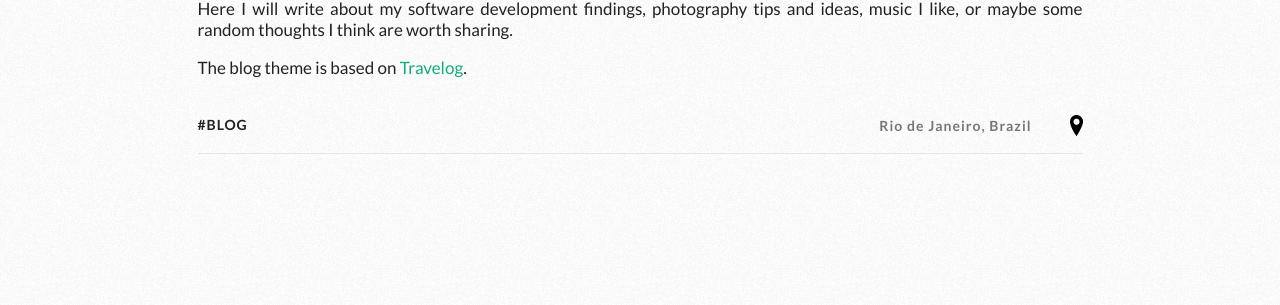
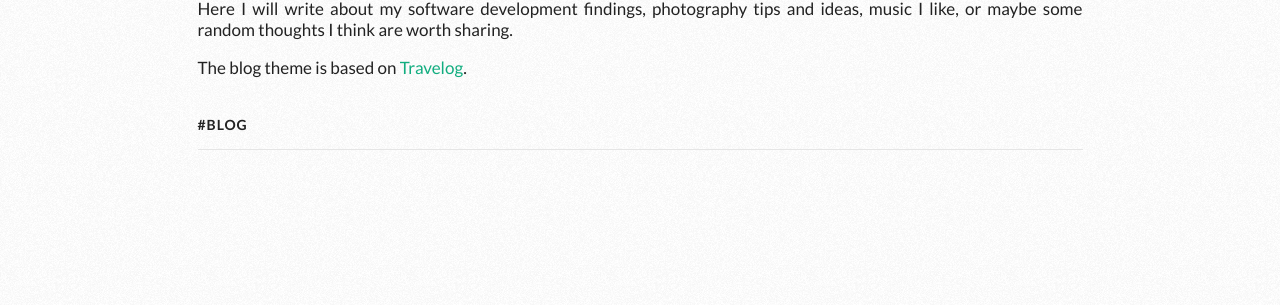
Before and after one commit to vittau/blog, a Jekyll site: the page built from _posts/2017-04-05-starting-out.markdown, in a window 1280 px wide. Shown: the part 521-826 px from the top of the page. Built offline with Jekyll 4.4.1, drawn with Linux system fonts in a browser that asks for light colours; comment, search, counter and statistics services are not loaded.

Commit message:
Post location removed
Commented out

```diff
--- a/_includes/post.html
+++ b/_includes/post.html
@@ -18,7 +18,7 @@
               <li class="post-footer-tag">#{{ tag }}</li>
             {% endfor %}
         </ul>
-        <a href="https://www.google.com/maps/search/{{ include.post.location }}" target="_blank" class="post-footer-location">{{ include.post.location }}</a>
+        <!--<a href="https://www.google.com/maps/search/{{ include.post.location }}" target="_blank" class="post-footer-location">{{ include.post.location }}</a>-->
     </div>
     {% if include.ignore_social != true %}
     <div id="disqus_thread"></div>
--- a/_sass/modules/post/_rules.scss
+++ b/_sass/modules/post/_rules.scss
@@ -189,6 +189,7 @@
         @include clearfix;
     }
 
+    /*
     .post-footer-tags,
     .post-footer-location {
         max-width: 50%;
@@ -198,6 +199,7 @@
         // In order to play nicely with the location element floated to the right of the footer
         float: left;
     }
+    */
 
     .post-footer-tag {
         font-family: $regular-font;
@@ -209,6 +211,7 @@
         letter-spacing: 1px;
     }
 
+    /*
     .post-footer-location {
         font-family: $regular-font;
         font-weight: 700;
@@ -241,4 +244,5 @@
             color: $link-colour;
         }
     }
+    */
 }
```
